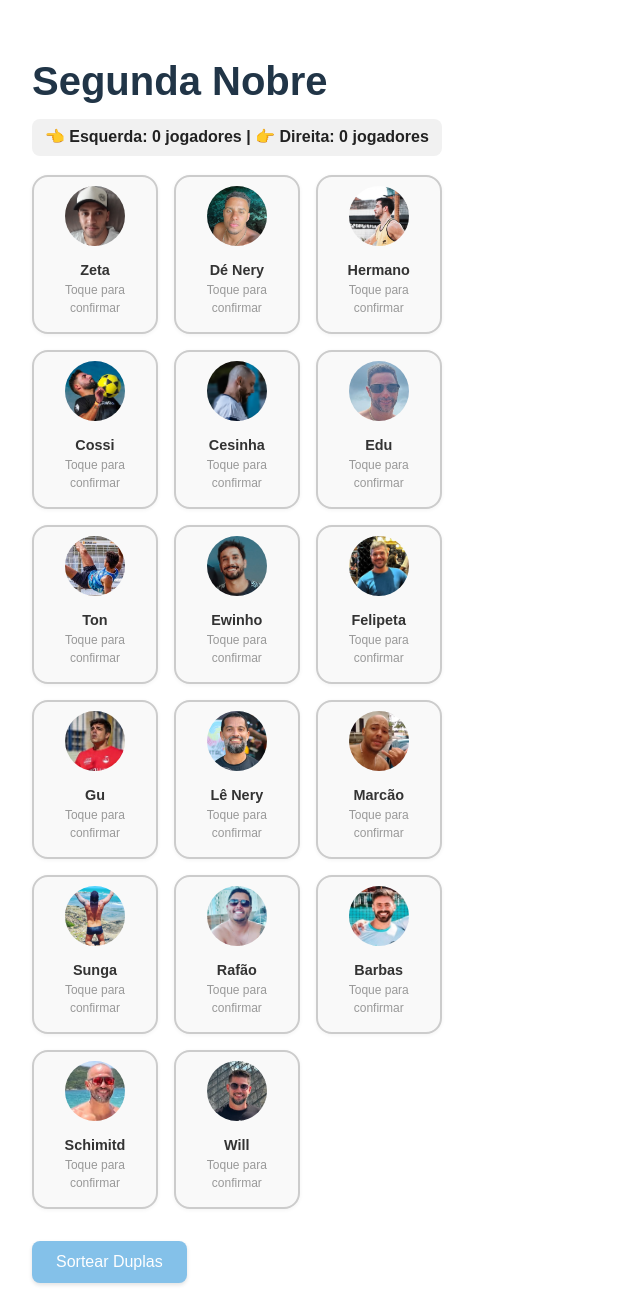
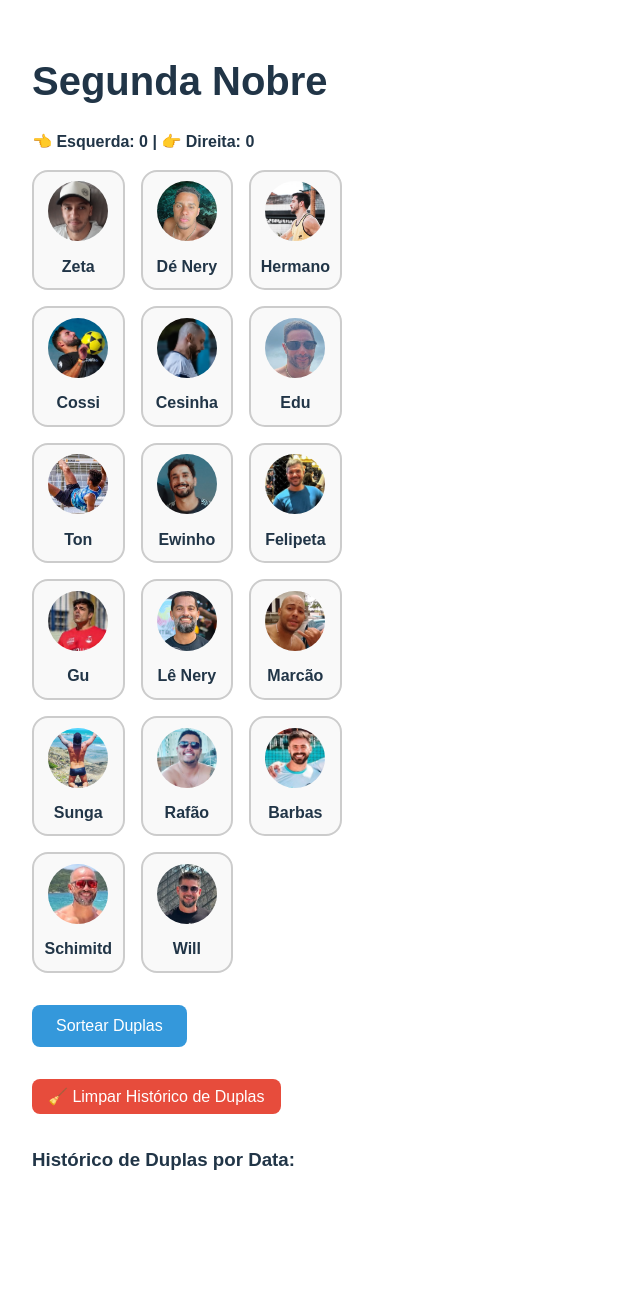
Before and after one commit to raffaelzeta/segunda-nobre, a React (Vite) app: page / in a window 1280 px wide. Shown: the whole page, without its empty margins (0-640 px from the left). After the commit the page ends 1225 px from the top, so only its background shows below. Built offline with nearby package versions, Linux system fonts and the light colour scheme.

Commit message:
ajuste layout hist

```diff
--- a/src/App.jsx
+++ b/src/App.jsx
@@ -1,10 +1,22 @@
-import { useState } from 'react';
+import { useState, useEffect } from 'react';
 import jogadores from './jogadores';
 
 function App() {
   const [confirmados, setConfirmados] = useState([]);
   const [duplas, setDuplas] = useState([]);
   const [ladosEscolhidos, setLadosEscolhidos] = useState({});
+  const [historicoDeDuplas, setHistoricoDeDuplas] = useState([]);
+
+  useEffect(() => {
+    const salvo = localStorage.getItem('historicoDuplas');
+    if (salvo) {
+      setHistoricoDeDuplas(JSON.parse(salvo));
+    }
+  }, []);
+
+  useEffect(() => {
+    localStorage.setItem('historicoDuplas', JSON.stringify(historicoDeDuplas));
+  }, [historicoDeDuplas]);
 
   const togglePresenca = (apelido) => {
     setConfirmados((prev) =>
@@ -27,6 +39,15 @@ function App() {
     }));
   };
 
+  const duplaJaExiste = (j1, j2) => {
+    return historicoDeDuplas.some((entrada) =>
+      entrada.duplas.some((dupla) => {
+        const [a, b] = dupla;
+        return (a === j1 && b === j2) || (a === j2 && b === j1);
+      })
+    );
+  };
+
   const sortearDuplas = () => {
     const jogadoresValidos = confirmados.filter((apelido) => ladosEscolhidos[apelido]);
     const esquerda = jogadoresValidos.filter((apelido) => ladosEscolhidos[apelido] === 'esquerda');
@@ -37,47 +58,75 @@ function App() {
     let ladoE = shuffle([...esquerda]);
     let ladoD = shuffle([...direita]);
 
-    const novasDuplas = [];
+    let tentativas = 0;
+    const maxTentativas = 100;
 
-    while (ladoE.length > 0 && ladoD.length > 0) {
-      const jogadorE = ladoE.pop();
-      const jogadorD = ladoD.pop();
-      novasDuplas.push([jogadorE, jogadorD]);
+    while (tentativas < maxTentativas) {
+      const ladoEtemp = shuffle([...ladoE]);
+      const ladoDtemp = shuffle([...ladoD]);
+      const tentativaDuplas = [];
+      let repetida = false;
+
+      while (ladoEtemp.length > 0 && ladoDtemp.length > 0) {
+        const j1 = ladoEtemp.pop();
+        const j2 = ladoDtemp.pop();
+        if (duplaJaExiste(j1, j2)) {
+          repetida = true;
+          break;
+        }
+        tentativaDuplas.push([j1, j2]);
+      }
+
+      if (!repetida) {
+        const sobras = [...ladoEtemp, ...ladoDtemp];
+        sobras.forEach((apelido) => tentativaDuplas.push([apelido]));
+
+        setDuplas(tentativaDuplas);
+
+        const dataHoje = new Date().toLocaleDateString('pt-BR');
+        setHistoricoDeDuplas((prev) => [
+          ...prev,
+          { data: dataHoje, duplas: tentativaDuplas.filter((d) => d.length === 2) },
+        ]);
+
+        return;
+      }
+
+      tentativas++;
     }
 
-    const sobras = [...ladoE, ...ladoD];
-    sobras.forEach((apelido) => {
-      novasDuplas.push([apelido]);
+    alert('Não foi possível gerar duplas sem repetir. Tente reorganizar os lados.');
+  };
+
+  const limparHistorico = () => {
+    if (window.confirm('Tem certeza que deseja limpar o histórico de duplas?')) {
+      setHistoricoDeDuplas([]);
+    }
+  };
+
+  const agruparPorData = () => {
+    const agrupado = {};
+    historicoDeDuplas.forEach((entrada) => {
+      const data = entrada.data;
+      if (!agrupado[data]) agrupado[data] = [];
+      agrupado[data].push(...entrada.duplas);
     });
-
-    setDuplas(novasDuplas);
+    return agrupado;
   };
 
   return (
     <div style={{ padding: '2rem', fontFamily: 'sans-serif' }}>
-      <h1 style={{ fontSize: '2.5rem', marginBottom: '1rem' }}>
-        Segunda Nobre
-      </h1>
+      <h1 style={{ fontSize: '2.5rem' }}>Segunda Nobre</h1>
 
-      <div style={{
-        fontSize: '1rem',
-        fontWeight: 'bold',
-        marginBottom: '1.2rem',
-        color: '#222',
-        backgroundColor: '#f1f1f1',
-        padding: '0.4rem 0.8rem',
-        borderRadius: '0.5rem',
-        display: 'inline-block'
-      }}>
-        👈 Esquerda: {Object.values(ladosEscolhidos).filter(l => l === 'esquerda').length} jogadores |
-        👉 Direita: {Object.values(ladosEscolhidos).filter(l => l === 'direita').length} jogadores
+      <div style={{ fontWeight: 'bold', marginBottom: '1rem' }}>
+        👈 Esquerda: {Object.values(ladosEscolhidos).filter((l) => l === 'esquerda').length} |
+        👉 Direita: {Object.values(ladosEscolhidos).filter((l) => l === 'direita').length}
       </div>
 
-      {/* Grade de jogadores responsiva */}
       <div
         style={{
           display: 'grid',
-          gridTemplateColumns: 'repeat(auto-fit, minmax(100px, 1fr))',
+          gridTemplateColumns: 'repeat(3, 1fr)',
           gap: '1rem',
         }}
       >
@@ -96,7 +145,6 @@ function App() {
                 borderRadius: '1rem',
                 padding: '0.6rem',
                 textAlign: 'center',
-                boxShadow: '0 1px 4px rgba(0,0,0,0.05)',
                 cursor: 'pointer',
               }}
             >
@@ -109,55 +157,29 @@ function App() {
                   borderRadius: '50%',
                   objectFit: 'cover',
                   marginBottom: '0.4rem',
-                  border: estaConfirmado ? '2px solid #2ecc71' : 'none',
                 }}
               />
-              <div style={{ fontWeight: 'bold', fontSize: '0.9rem', color: estaConfirmado ? '#14532d' : '#333' }}>
-                {jogador.apelido}
-              </div>
-              <div
-                style={{
-                  fontSize: '0.75rem',
-                  color: estaConfirmado ? '#14532d' : '#999',
-                  marginBottom: '0.3rem',
-                }}
-              >
-                {estaConfirmado ? 'Confirmado' : 'Toque para confirmar'}
-              </div>
+              <div><strong>{jogador.apelido}</strong></div>
               {estaConfirmado && (
-                <div style={{ display: 'flex', gap: '0.4rem', justifyContent: 'center' }}>
-                  <button
-                    onClick={(e) => {
-                      e.stopPropagation();
-                      escolherLado(jogador.apelido, 'esquerda');
+                <div style={{ display: 'flex', justifyContent: 'center', gap: '0.3rem', marginTop: '0.3rem' }}>
+                  <button onClick={(e) => { e.stopPropagation(); escolherLado(jogador.apelido, 'esquerda'); }}
+                    style={{
+                      backgroundColor: lado === 'esquerda' ? '#2ecc71' : '#eee',
+                      border: '1px solid #ccc',
+                      padding: '0.2rem 0.4rem',
+                      fontSize: '0.75rem',
+                      borderRadius: '0.4rem',
                     }}
+                  >Esq.</button>
+                  <button onClick={(e) => { e.stopPropagation(); escolherLado(jogador.apelido, 'direita'); }}
                     style={{
-                      padding: '0.2rem 0.5rem',
-                      fontSize: '0.7rem',
-                      backgroundColor: lado === 'esquerda' ? '#2ecc71' : '#ecf0f1',
+                      backgroundColor: lado === 'direita' ? '#3498db' : '#eee',
                       border: '1px solid #ccc',
-                      borderRadius: '0.3rem',
-                      cursor: 'pointer',
+                      padding: '0.2rem 0.4rem',
+                      fontSize: '0.75rem',
+                      borderRadius: '0.4rem',
                     }}
-                  >
-                    Esquerda
-                  </button>
-                  <button
-                    onClick={(e) => {
-                      e.stopPropagation();
-                      escolherLado(jogador.apelido, 'direita');
-                    }}
-                    style={{
-                      padding: '0.2rem 0.5rem',
-                      fontSize: '0.7rem',
-                      backgroundColor: lado === 'direita' ? '#3498db' : '#ecf0f1',
-                      border: '1px solid #ccc',
-                      borderRadius: '0.3rem',
-                      cursor: 'pointer',
-                    }}
-                  >
-                    Direita
-                  </button>
+                  >Dir.</button>
                 </div>
               )}
             </div>
@@ -169,35 +191,87 @@ function App() {
         <button
           onClick={sortearDuplas}
           disabled={
-            confirmados.length < 4 ||
-            confirmados.some((apelido) => !ladosEscolhidos[apelido])
+            confirmados.length < 4 || confirmados.some((apelido) => !ladosEscolhidos[apelido])
           }
           style={{
+            backgroundColor: '#3498db',
+            color: '#fff',
             padding: '0.75rem 1.5rem',
             fontSize: '1rem',
-            backgroundColor: '#3498db',
-            color: '#fff',
             border: 'none',
             borderRadius: '0.5rem',
-            cursor: 'pointer',
-            boxShadow: '0 2px 4px rgba(0,0,0,0.2)',
-            opacity:
-              confirmados.length < 4 ||
-              confirmados.some((apelido) => !ladosEscolhidos[apelido])
-                ? 0.6
-                : 1,
+            cursor: 'pointer'
           }}
         >
           Sortear Duplas
         </button>
       </div>
 
-      {/* Resto do código permanece igual (exibição das duplas) */}
-      {/* ... */}
+      {duplas.length > 0 && (
+        <div style={{ marginTop: '2rem' }}>
+          <h2>Duplas Sorteadas:</h2>
+          <div style={{ display: 'flex', flexDirection: 'column', gap: '1rem' }}>
+            {duplas.map((dupla, index) => (
+              <div key={index} style={{ display: 'flex', alignItems: 'center', gap: '1rem' }}>
+                <strong>Dupla {index + 1}:</strong>
+                {dupla.map((apelido) => {
+                  const jogador = jogadores.find(j => j.apelido === apelido);
+                  return (
+                    <div key={apelido} style={{ textAlign: 'center' }}>
+                      <img
+                        src={jogador?.foto}
+                        alt={apelido}
+                        style={{
+                          width: '50px',
+                          height: '50px',
+                          borderRadius: '50%',
+                          objectFit: 'cover',
+                        }}
+                      />
+                      <div style={{ fontSize: '0.85rem' }}>{apelido}</div>
+                    </div>
+                  );
+                })}
+              </div>
+            ))}
+          </div>
+        </div>
+      )}
+
+      <div style={{ marginTop: '2rem' }}>
+        <button
+          onClick={limparHistorico}
+          style={{
+            padding: '0.5rem 1rem',
+            backgroundColor: '#e74c3c',
+            color: '#fff',
+            border: 'none',
+            borderRadius: '0.5rem',
+            cursor: 'pointer',
+          }}
+        >
+          🧹 Limpar Histórico de Duplas
+        </button>
+      </div>
+
+      <div style={{ marginTop: '2rem' }}>
+        <h3>Histórico de Duplas por Data:</h3>
+        {Object.entries(agruparPorData()).map(([data, duplas], idx) => (
+          <div key={idx} style={{ marginBottom: '1.5rem' }}>
+            <h4 style={{ marginBottom: '0.5rem' }}>📅 {data}</h4>
+            <ul>
+              {duplas.map((dupla, i) => (
+                <li key={i}>{dupla.join(' & ')}</li>
+              ))}
+            </ul>
+          </div>
+        ))}
+      </div>
     </div>
   );
 }
 
 export default App;
 
-// git add . && git commit -m "ajuste layout horizontal" && git push origin main
+
+// git add . && git commit -m "ajuste layout 3h" && git push origin main
```
